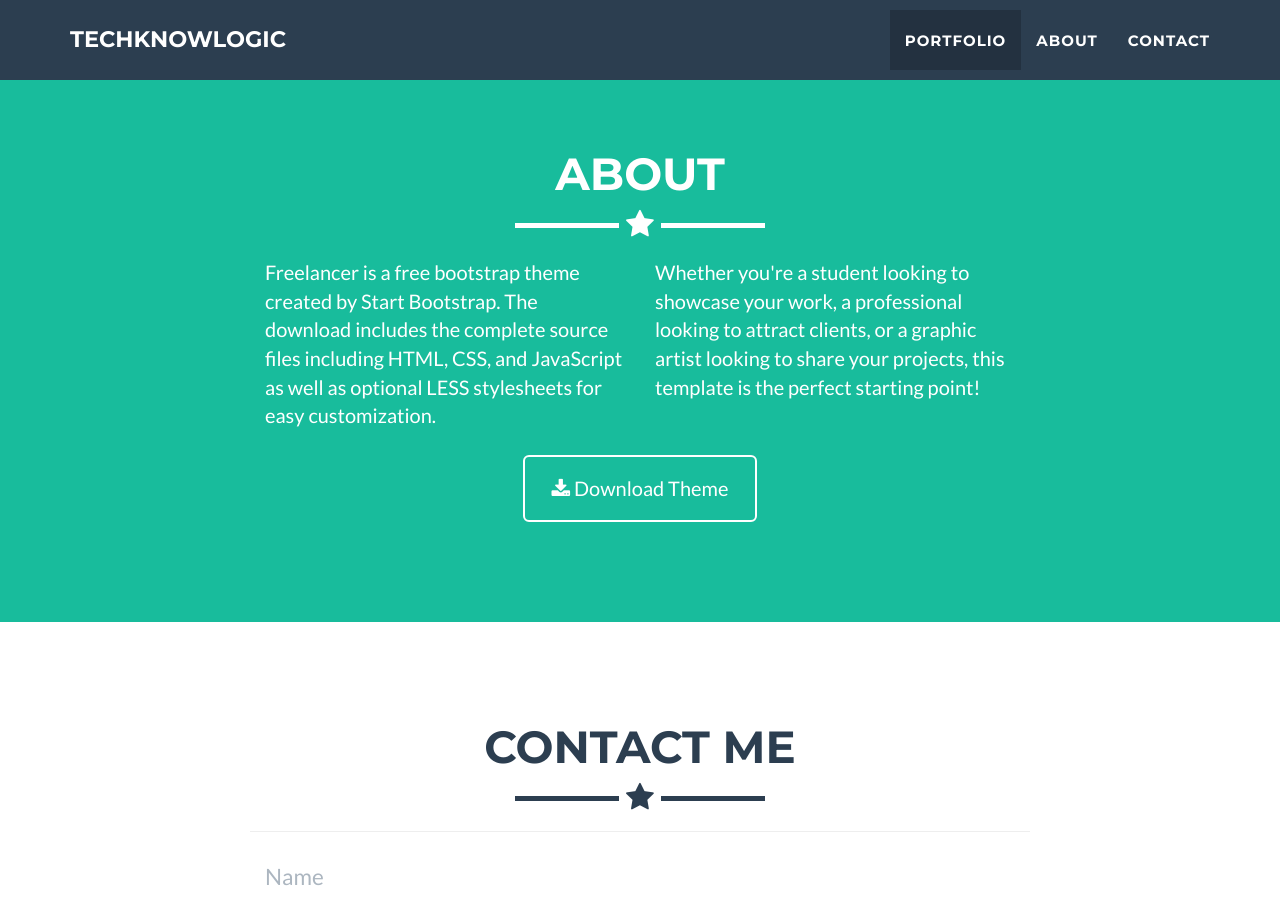
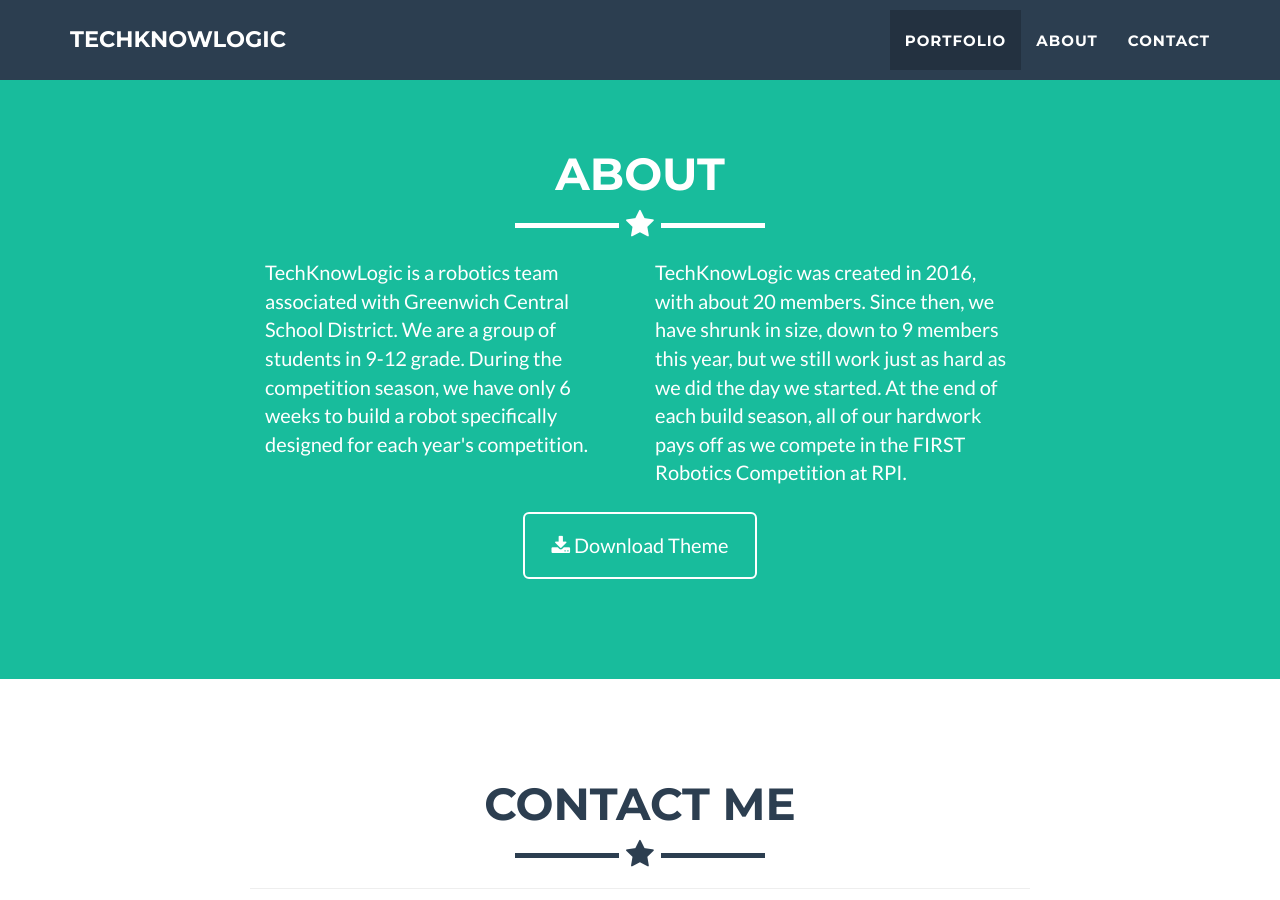
Before and after one commit to greenwichrobotics/greenwichrobotics.github.io, a Jekyll site: the page built from index.html, in a window 1280 px wide and 900 px high, scrolled down 1616 px. Built offline with Jekyll 4.4.1, drawn with Linux system fonts in a browser that asks for light colours.

Commit message:
New about

```diff
--- a/_includes/about.html
+++ b/_includes/about.html
@@ -9,10 +9,10 @@
             </div>
             <div class="row">
                 <div class="col-lg-4 col-lg-offset-2">
-                    <p>Freelancer is a free bootstrap theme created by Start Bootstrap. The download includes the complete source files including HTML, CSS, and JavaScript as well as optional LESS stylesheets for easy customization.</p>
+                    <p>TechKnowLogic is a robotics team associated with Greenwich Central School District. We are a group of students in 9-12 grade. During the competition season, we have only 6 weeks to build a robot specifically designed for each year's competition.</p>
                 </div>
                 <div class="col-lg-4">
-                    <p>Whether you're a student looking to showcase your work, a professional looking to attract clients, or a graphic artist looking to share your projects, this template is the perfect starting point! </p>
+                    <p>TechKnowLogic was created in 2016, with about 20 members. Since then, we have shrunk in size, down to 9 members this year, but we still work just as hard as we did the day we started. At the end of each build season, all of our hardwork pays off as we compete in the FIRST Robotics Competition at RPI.</p>
                 </div>
                 <div class="col-lg-8 col-lg-offset-2 text-center">
                     <a href="https://github.com/jeromelachaud/freelancer-theme" class="btn btn-lg btn-outline">
```
